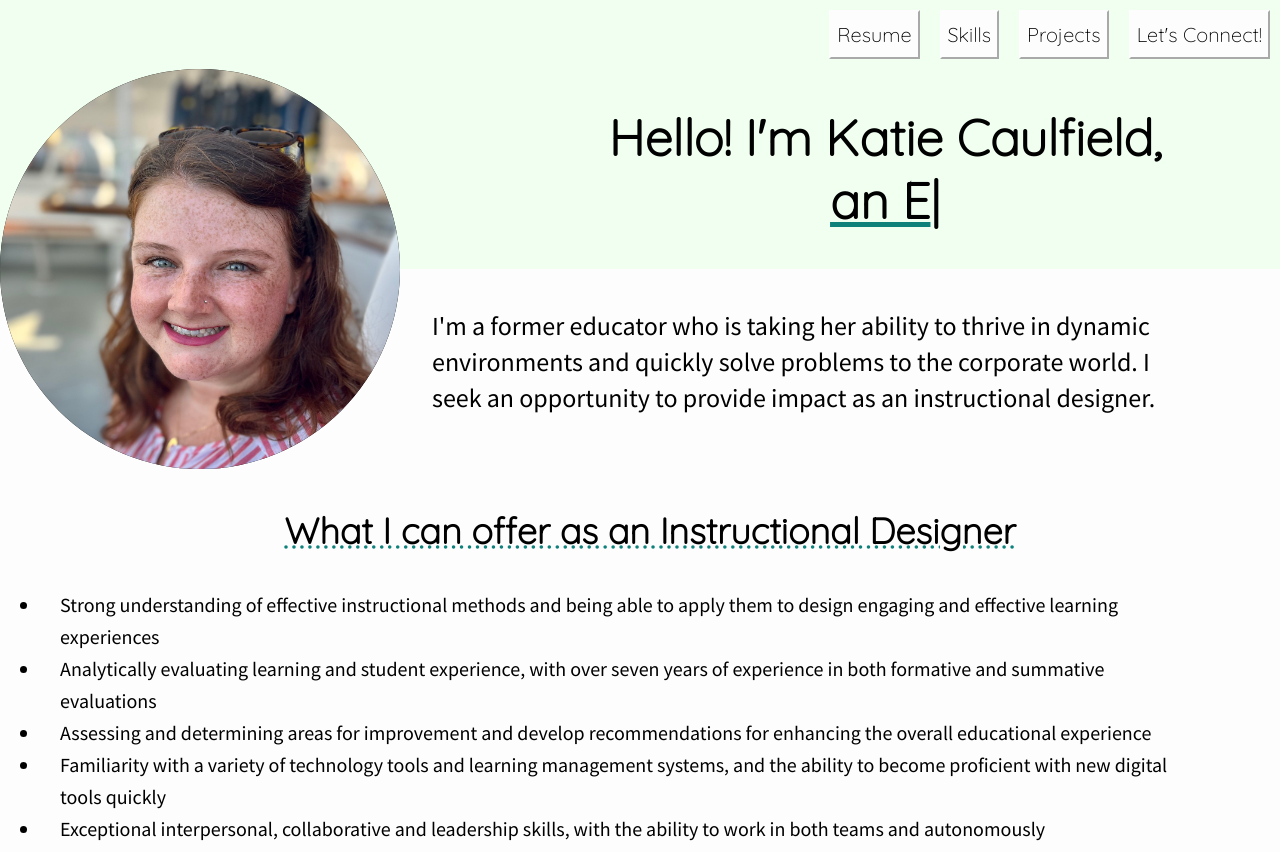
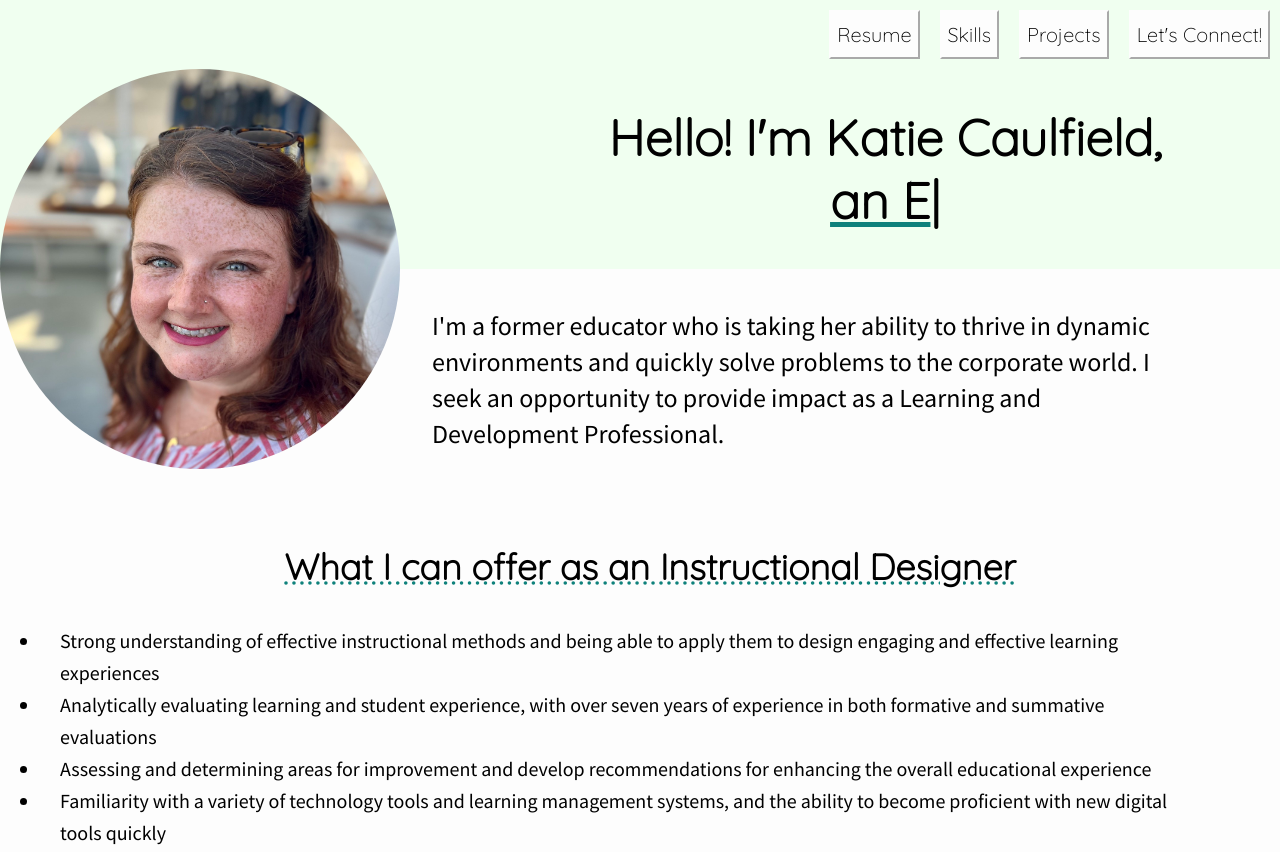
Before and after one commit to caulfieldke/Katie-Caulfield, a plain HTML site: page index.html in a window 1280 px wide. Shown: the top 852 px of the page. Drawn offline with nearby package versions, Linux system fonts and the light colour scheme.

Commit message:
language change

```diff
--- a/index.html
+++ b/index.html
@@ -45,7 +45,7 @@
             <div class="post-header">
 
             </div>
-                <p>I'm a former educator who is taking her ability to thrive in dynamic environments and quickly solve problems to the corporate world. I seek an opportunity to provide impact as an instructional designer.</p>
+                <p>I'm a former educator who is taking her ability to thrive in dynamic environments and quickly solve problems to the corporate world. I seek an opportunity to provide impact as a Learning and Development Professional.</p>
         </div>
 
        <h3>What I can offer as an Instructional Designer</h3>
```
Also changed, not shown: 1 other file.
